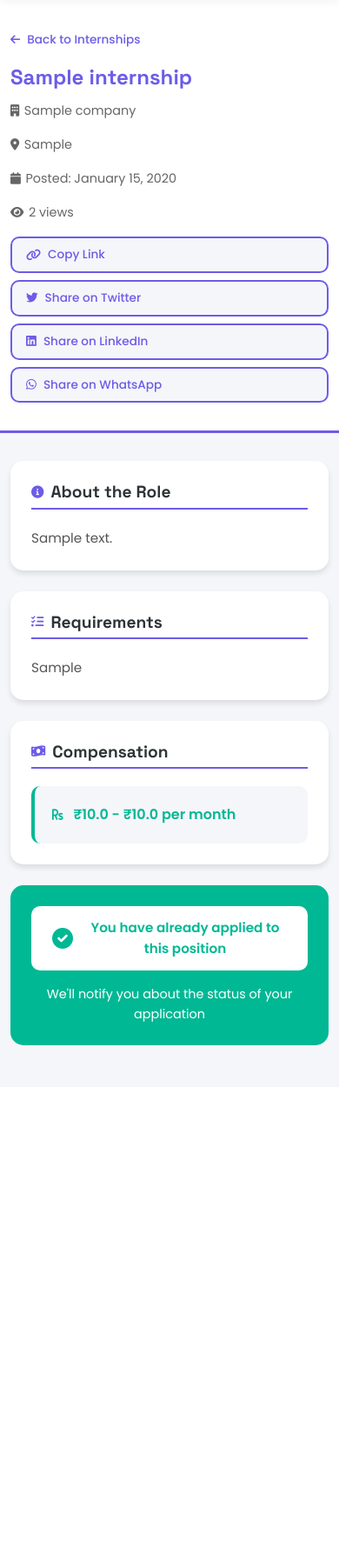
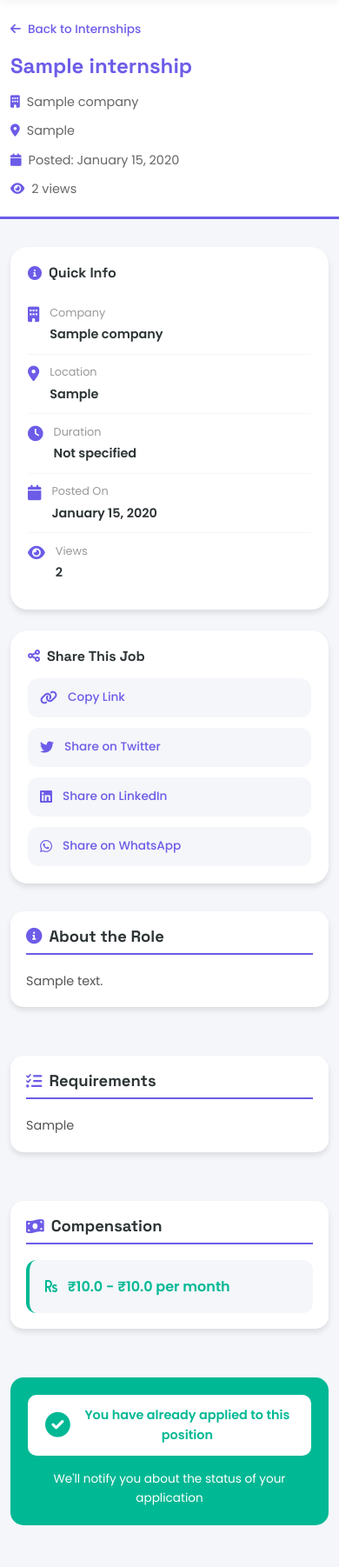
Before and after one commit to Studentsmart2/studnetsmart, a Flask app: page /student/internships/1 in a window 390 px wide. Shown: the part 87-1889 px from the top of the page at 87% size. Before the commit the page ends 1289 px from the top, so only its background shows below. Run offline with Flask 3, Linux system fonts and the light colour scheme; a user stored in the database is signed in; data comes from the database, SQL or seed files in the repository; tables that the repository leaves empty hold one stand-in row (values such as "Sample post"); some libraries are stand-ins or nearby versions.

Commit message:
Redesign internship details page with sidebar layout and improved responsiveness
MAJOR REDESIGN - NEW 2-COLUMN LAYOUT:

**Desktop View (>992px):**
├── Left Column (Main Content):
│   ├── About the Role
│   ├── Requirements
│   ├── Compensation
│   └── Apply Button
│
└── Right Sidebar (Sticky):
    ├── Quick Info Card
    │   ├── Company
    │   ├── Location
    │   ├── Duration
    │   ├── Posted Date
    │   └── View Count
    │
    └── Share This Job Card
        ├── Copy Link
        ├── Share on Twitter
        ├── Share on LinkedIn
        └── Share on WhatsApp

**Mobile View (<992px):**
- Sidebar moves to TOP (single column)
- All share buttons stack vertically
- Fully responsive design

IMPROVEMENTS:
✓ Share buttons moved from header to right sidebar
✓ Clean, organized sidebar with quick info
✓ Sticky sidebar on desktop (stays visible while scrolling)
✓ Better visual hierarchy
✓ Comprehensive responsive breakpoints (992px, 768px, 576px, 480px)
✓ Mobile hamburger menu with smooth animations
✓ Touch-friendly button sizes on mobile
✓ Improved readability and spacing

This creates a professional job listing page similar to LinkedIn/Indeed!

```diff
--- a/templates/student/internship_detail.html
+++ b/templates/student/internship_detail.html
@@ -56,6 +56,18 @@
             text-decoration: none;
         }
 
+        .nav-link {
+            color: var(--dark);
+            font-weight: 500;
+            margin: 0 0.5rem;
+            transition: var(--transition);
+            text-decoration: none;
+        }
+
+        .nav-link:hover {
+            color: var(--primary);
+        }
+
         .back-link {
             display: inline-flex;
             align-items: center;
@@ -72,10 +84,9 @@
             transform: translateX(-5px);
         }
 
-        .internship-header {
+        .page-header {
             background: var(--white);
-            color: var(--dark);
-            padding: 3rem 0;
+            padding: 2rem 0;
             margin-bottom: 2rem;
             border-bottom: 3px solid var(--primary);
         }
@@ -102,32 +113,23 @@
             gap: 0.5rem;
         }
 
-        .share-buttons {
-            display: flex;
-            gap: 0.75rem;
-            margin-top: 1rem;
-            flex-wrap: wrap;
+        .meta-item i {
+            color: var(--primary);
         }
 
-        .share-btn {
-            display: inline-flex;
-            align-items: center;
-            gap: 0.5rem;
-            padding: 0.6rem 1.2rem;
-            background: var(--light);
-            color: var(--primary);
-            text-decoration: none;
-            border-radius: var(--border-radius);
-            font-weight: 500;
-            transition: var(--transition);
-            border: 2px solid var(--primary);
-            cursor: pointer;
+        /* Two Column Layout */
+        .content-wrapper {
+            display: grid;
+            grid-template-columns: 1fr 350px;
+            gap: 2rem;
+            align-items: start;
         }
 
-        .share-btn:hover {
-            background: var(--primary);
-            color: var(--white);
-            transform: translateY(-2px);
+        /* Main Content */
+        .main-content {
+            display: flex;
+            flex-direction: column;
+            gap: 2rem;
         }
 
         .section-card {
@@ -135,7 +137,6 @@
             border-radius: var(--border-radius-lg);
             box-shadow: var(--shadow);
             padding: 2rem;
-            margin-bottom: 2rem;
         }
 
         .section-title {
@@ -213,23 +214,102 @@
             font-weight: 600;
         }
 
-        @media (max-width: 768px) {
-            .internship-title {
-                font-size: 2rem;
+        /* Sidebar */
+        .sidebar {
+            position: sticky;
+            top: 100px;
+            display: flex;
+            flex-direction: column;
+            gap: 1.5rem;
         }
 
-            .internship-meta {
-                flex-direction: column;
+        .sidebar-card {
+            background: var(--white);
+            border-radius: var(--border-radius-lg);
+            box-shadow: var(--shadow);
+            padding: 1.5rem;
+        }
+
+        .sidebar-title {
+            font-family: 'Space Grotesk', sans-serif;
+            font-size: 1.2rem;
+            font-weight: 700;
+            color: var(--dark);
+            margin-bottom: 1rem;
+            display: flex;
+            align-items: center;
             gap: 0.5rem;
         }
 
-            .share-buttons {
-                flex-direction: column;
+        .sidebar-title i {
+            color: var(--primary);
         }
 
-            .section-card {
-                padding: 1.5rem;
+        .quick-info-item {
+            display: flex;
+            align-items: start;
+            gap: 0.75rem;
+            padding: 0.75rem 0;
+            border-bottom: 1px solid var(--light);
         }
+
+        .quick-info-item:last-child {
+            border-bottom: none;
+        }
+
+        .quick-info-item i {
+            color: var(--primary);
+            font-size: 1.1rem;
+            margin-top: 0.2rem;
+        }
+
+        .quick-info-content {
+            flex: 1;
+        }
+
+        .quick-info-label {
+            font-size: 0.85rem;
+            color: #999;
+            margin-bottom: 0.2rem;
+        }
+
+        .quick-info-value {
+            font-weight: 600;
+            color: var(--dark);
+        }
+
+        .share-buttons {
+            display: flex;
+            flex-direction: column;
+            gap: 0.75rem;
+        }
+
+        .share-btn {
+            display: flex;
+            align-items: center;
+            gap: 0.75rem;
+            padding: 0.75rem 1rem;
+            background: var(--light);
+            color: var(--primary);
+            text-decoration: none;
+            border-radius: var(--border-radius);
+            font-weight: 500;
+            transition: var(--transition);
+            border: 2px solid transparent;
+            cursor: pointer;
+            width: 100%;
+            text-align: left;
+        }
+
+        .share-btn:hover {
+            background: var(--primary);
+            color: var(--white);
+            border-color: var(--primary);
+            transform: translateX(5px);
+        }
+
+        .share-btn i {
+            font-size: 1.1rem;
         }
 
         /* Mobile Hamburger Menu Styles */
@@ -301,6 +381,23 @@
             overflow: hidden;
         }
 
+        /* Tablet and Mobile Responsive */
+        @media (max-width: 992px) {
+            .content-wrapper {
+                grid-template-columns: 1fr;
+            }
+
+            .sidebar {
+                position: relative;
+                top: 0;
+                order: -1;
+            }
+
+            .sidebar-card {
+                padding: 1.25rem;
+            }
+        }
+
         @media (max-width: 768px) {
             .navbar-toggler {
                 display: flex;
@@ -328,7 +425,7 @@
                 right: 0;
             }
 
-            .navbar .back-link {
+            .navbar .nav-link {
                 padding: 1rem 1.5rem;
                 margin: 0;
                 border-bottom: 1px solid var(--light);
@@ -336,19 +433,30 @@
                 align-items: center;
                 gap: 1rem;
                 font-size: 1.05rem;
-                color: var(--dark);
             }
 
-            .navbar .back-link:hover {
+            .navbar .nav-link:hover {
                 background: var(--light);
-                color: var(--primary);
+            }
+
+            .internship-title {
+                font-size: 2rem;
+            }
+
+            .internship-meta {
+                flex-direction: column;
+                gap: 0.75rem;
+            }
+
+            .section-card {
+                padding: 1.5rem;
             }
         }
 
         /* Small Mobile Phones */
         @media (max-width: 576px) {
-            .internship-header {
-                padding: 2.5rem 0;
+            .page-header {
+                padding: 1.5rem 0;
             }
 
             .back-link {
@@ -362,7 +470,7 @@
             }
 
             .internship-meta {
-                gap: 1.5rem;
+                gap: 0.65rem;
                 font-size: 0.95rem;
             }
 
@@ -370,44 +478,48 @@
                 font-size: 0.9rem;
             }
 
-            .share-buttons {
-                gap: 0.65rem;
+            .sidebar-card {
+                padding: 1.25rem;
+            }
+
+            .sidebar-title {
+                font-size: 1.1rem;
+            }
+
+            .quick-info-item {
+                padding: 0.65rem 0;
             }
 
             .share-btn {
-                padding: 0.55rem 1.1rem;
+                padding: 0.65rem 0.875rem;
                 font-size: 0.9rem;
             }
 
             .section-card {
-                padding: 1.75rem;
-                margin-bottom: 1.75rem;
+                padding: 1.25rem;
+                margin-bottom: 1.5rem;
             }
 
             .section-title {
-                font-size: 1.35rem;
-                margin-bottom: 1.35rem;
+                font-size: 1.25rem;
+                margin-bottom: 1.25rem;
             }
 
             .section-content {
-                font-size: 1rem;
+                font-size: 0.95rem;
             }
 
             .salary-info {
-                padding: 1.35rem;
-                font-size: 1.1rem;
+                padding: 1.25rem;
+                font-size: 1.05rem;
             }
 
             .apply-section {
-                padding: 1.75rem;
+                padding: 1.5rem;
             }
 
             .apply-section h3 {
-                font-size: 1.35rem;
-            }
-
-            .apply-section p {
-                font-size: 0.95rem;
+                font-size: 1.25rem;
             }
 
             .apply-btn {
@@ -416,15 +528,15 @@
             }
 
             .applied-badge {
-                padding: 0.875rem 1.75rem;
-                font-size: 1rem;
+                padding: 0.875rem 1.5rem;
+                font-size: 0.95rem;
             }
         }
 
         /* Extra Small Devices */
         @media (max-width: 480px) {
-            .internship-header {
-                padding: 2rem 0;
+            .page-header {
+                padding: 1.25rem 0;
             }
 
             .back-link {
@@ -432,105 +544,79 @@
                 margin-bottom: 1rem;
             }
 
-            .back-link i {
-                font-size: 0.8rem;
-            }
-
             .internship-title {
                 font-size: 1.5rem;
-                margin-bottom: 0.75rem;
                 line-height: 1.3;
             }
 
             .internship-meta {
-                gap: 1rem;
                 font-size: 0.9rem;
             }
 
-            .meta-item {
-                gap: 0.35rem;
+            .sidebar-title {
+                font-size: 1rem;
             }
 
-            .meta-item i {
+            .quick-info-label {
+                font-size: 0.8rem;
+            }
+
+            .quick-info-value {
+                font-size: 0.9rem;
+            }
+
+            .share-btn {
+                padding: 0.6rem 0.75rem;
                 font-size: 0.85rem;
             }
 
-            .share-buttons {
-                gap: 0.5rem;
-            }
-
-            .share-btn {
-                padding: 0.5rem 1rem;
-                font-size: 0.85rem;
-                border-radius: 10px;
-            }
-
             .share-btn i {
-                font-size: 0.85rem;
+                font-size: 1rem;
             }
 
             .section-card {
-                padding: 1.5rem;
-                margin-bottom: 1.5rem;
+                padding: 1.125rem;
                 border-radius: 15px;
             }
 
             .section-title {
-                font-size: 1.2rem;
-                margin-bottom: 1.25rem;
-                padding-bottom: 0.4rem;
-            }
-
-            .section-title i {
-                font-size: 0.9rem;
+                font-size: 1.15rem;
+                margin-bottom: 1.125rem;
             }
 
             .section-content {
-                font-size: 0.95rem;
+                font-size: 0.9rem;
                 line-height: 1.7;
             }
 
             .salary-info {
-                padding: 1.25rem;
+                padding: 1.125rem;
                 font-size: 1rem;
-                border-radius: 10px;
-            }
-
-            .salary-info i {
-                font-size: 0.9rem;
             }
 
             .apply-section {
-                padding: 1.5rem;
+                padding: 1.25rem;
                 border-radius: 15px;
             }
 
             .apply-section h3 {
-                font-size: 1.2rem;
+                font-size: 1.15rem;
             }
 
             .apply-section p {
-                font-size: 0.9rem;
+                font-size: 0.85rem;
             }
 
             .apply-btn {
-                padding: 0.8rem 2.25rem;
+                padding: 0.75rem 2rem;
                 font-size: 0.95rem;
                 border-radius: 10px;
             }
 
-            .apply-btn i {
+            .applied-badge {
+                padding: 0.75rem 1.25rem;
                 font-size: 0.9rem;
-            }
-
-            .applied-badge {
-                padding: 0.8rem 1.5rem;
-                font-size: 0.95rem;
                 border-radius: 10px;
-            }
-
-            .applied-badge i {
-                font-size: 1.5rem;
             }
         }
     </style>
@@ -550,11 +636,14 @@
                 </button>
 
                 <div class="d-flex gap-3" id="navbarNav">
-                    <a href="/student/dashboard" class="back-link">
-                        <i class="fas fa-home"></i> Dashboard
+                    <a href="/student/dashboard" class="nav-link">
+                        <i class="fas fa-home me-1"></i> Dashboard
                     </a>
-                    <a href="/student/internships" class="back-link">
-                        <i class="fas fa-search"></i> Browse Internships
+                    <a href="/student/internships" class="nav-link">
+                        <i class="fas fa-search me-1"></i> Browse Internships
+                    </a>
+                    <a href="/student/applications" class="nav-link">
+                        <i class="fas fa-file-alt me-1"></i> My Applications
                     </a>
                 </div>
             </div>
@@ -563,7 +652,7 @@
 
     <div class="mobile-menu-backdrop" onclick="closeMobileMenu()"></div>
 
-    <div class="internship-header">
+    <div class="page-header">
         <div class="container">
             <a href="/student/internships" class="back-link">
                 <i class="fas fa-arrow-left"></i> Back to Internships
@@ -587,25 +676,13 @@
                     <span>{{ internship.view_count }} views</span>
                 </div>
             </div>
-
-            <div class="share-buttons">
-                <button class="share-btn" onclick="copyLink()">
-                    <i class="fas fa-link"></i> Copy Link
-                </button>
-                <a href="https://twitter.com/intent/tweet?text={{ internship.title|urlencode }}&url={{ request.url }}" target="_blank" class="share-btn">
-                    <i class="fab fa-twitter"></i> Share on Twitter
-                </a>
-                <a href="https://www.linkedin.com/sharing/share-offsite/?url={{ request.url }}" target="_blank" class="share-btn">
-                    <i class="fab fa-linkedin"></i> Share on LinkedIn
-                </a>
-                <a href="https://wa.me/?text={{ internship.title|urlencode }}%20{{ request.url }}" target="_blank" class="share-btn">
-                    <i class="fab fa-whatsapp"></i> Share on WhatsApp
-                </a>
-            </div>
         </div>
     </div>
 
     <div class="container pb-5">
+        <div class="content-wrapper">
+            <!-- Main Content -->
+            <div class="main-content">
                 <div class="section-card">
                     <h2 class="section-title">
                         <i class="fas fa-info-circle"></i> About the Role
@@ -669,6 +746,78 @@
                 {% endif %}
             </div>
 
+            <!-- Sidebar -->
+            <div class="sidebar">
+                <!-- Quick Info Card -->
+                <div class="sidebar-card">
+                    <h3 class="sidebar-title">
+                        <i class="fas fa-info-circle"></i> Quick Info
+                    </h3>
+                    <div class="quick-info-item">
+                        <i class="fas fa-building"></i>
+                        <div class="quick-info-content">
+                            <div class="quick-info-label">Company</div>
+                            <div class="quick-info-value">{% if internship.company %}{{ internship.company.company_name }}{% else %}Admin Posted{% endif %}</div>
+                        </div>
+                    </div>
+                    <div class="quick-info-item">
+                        <i class="fas fa-map-marker-alt"></i>
+                        <div class="quick-info-content">
+                            <div class="quick-info-label">Location</div>
+                            <div class="quick-info-value">{{ internship.location }}</div>
+                        </div>
+                    </div>
+                    <div class="quick-info-item">
+                        <i class="fas fa-clock"></i>
+                        <div class="quick-info-content">
+                            <div class="quick-info-label">Duration</div>
+                            <div class="quick-info-value">{% if internship.duration %}{{ internship.duration }}{% else %}Not specified{% endif %}</div>
+                        </div>
+                    </div>
+                    <div class="quick-info-item">
+                        <i class="fas fa-calendar"></i>
+                        <div class="quick-info-content">
+                            <div class="quick-info-label">Posted On</div>
+                            <div class="quick-info-value">{{ internship.created_at.strftime('%B %d, %Y') }}</div>
+                        </div>
+                    </div>
+                    <div class="quick-info-item">
+                        <i class="fas fa-eye"></i>
+                        <div class="quick-info-content">
+                            <div class="quick-info-label">Views</div>
+                            <div class="quick-info-value">{{ internship.view_count }}</div>
+                        </div>
+                    </div>
+                </div>
+
+                <!-- Share Card -->
+                <div class="sidebar-card">
+                    <h3 class="sidebar-title">
+                        <i class="fas fa-share-alt"></i> Share This Job
+                    </h3>
+                    <div class="share-buttons">
+                        <button class="share-btn" onclick="copyLink()">
+                            <i class="fas fa-link"></i>
+                            <span>Copy Link</span>
+                        </button>
+                        <a href="https://twitter.com/intent/tweet?text={{ internship.title|urlencode }}&url={{ request.url }}" target="_blank" class="share-btn">
+                            <i class="fab fa-twitter"></i>
+                            <span>Share on Twitter</span>
+                        </a>
+                        <a href="https://www.linkedin.com/sharing/share-offsite/?url={{ request.url }}" target="_blank" class="share-btn">
+                            <i class="fab fa-linkedin"></i>
+                            <span>Share on LinkedIn</span>
+                        </a>
+                        <a href="https://wa.me/?text={{ internship.title|urlencode }}%20{{ request.url }}" target="_blank" class="share-btn">
+                            <i class="fab fa-whatsapp"></i>
+                            <span>Share on WhatsApp</span>
+                        </a>
+                    </div>
+                </div>
+            </div>
+        </div>
+    </div>
+
     <script src="https://cdn.jsdelivr.net/npm/bootstrap@5.3.0/dist/js/bootstrap.bundle.min.js"></script>
     <script>
         function copyLink() {
@@ -676,7 +825,7 @@
             navigator.clipboard.writeText(url).then(() => {
                 const btn = event.target.closest('.share-btn');
                 const originalHTML = btn.innerHTML;
-                btn.innerHTML = '<i class="fas fa-check"></i> Copied!';
+                btn.innerHTML = '<i class="fas fa-check"></i> <span>Copied!</span>';
                 setTimeout(() => {
                     btn.innerHTML = originalHTML;
                 }, 2000);
@@ -773,7 +922,7 @@
             document.body.classList.remove('menu-open');
         }
 
-        document.querySelectorAll('#navbarNav .back-link').forEach(link => {
+        document.querySelectorAll('#navbarNav .nav-link').forEach(link => {
             link.addEventListener('click', function() {
                 setTimeout(closeMobileMenu, 300);
             });
```
Lines whose indentation alone changed are shown as unchanged.
